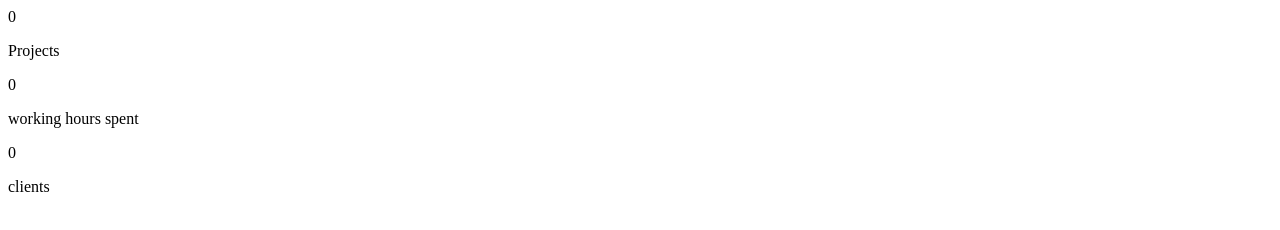
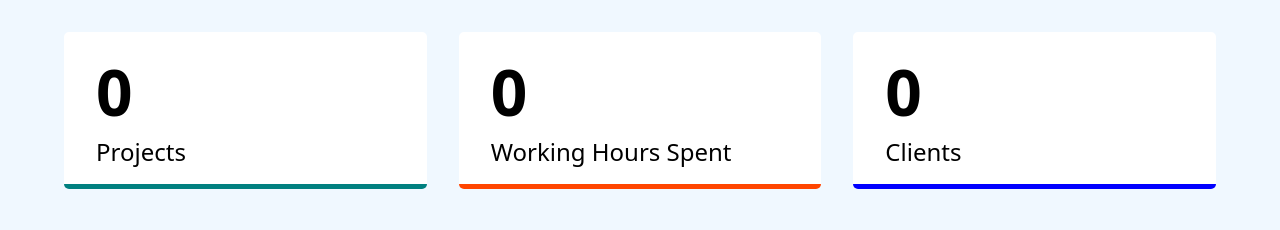
Before and after one commit to sun-n-y/numbers, a plain HTML site: page index.html in a window 1280 px wide. Drawn offline with Linux system fonts and the light colour scheme.

Commit message:
add numbers css

```diff
--- a/index.html
+++ b/index.html
@@ -9,9 +9,10 @@
 </head>
 
 <body>
+    <main>
         <div class="countdown-container">
             <span class="value" data-value="500">0</span>
-        <p class="text">Projects</p>
+            <p class="text">projects</p>
         </div>
         <div class="countdown-container">
             <span class="value" data-value="117000">0</span>
@@ -21,6 +22,7 @@
             <span class="value" data-value="1800">0</span>
             <p class="text">clients</p>
         </div>
+    </main>
     <script src="app.js"></script>
 </body>
 
--- a/styles.css
+++ b/styles.css
@@ -0,0 +1,61 @@
+* {
+    margin: 0;
+    padding: 0;
+    box-sizing: border-box;
+}
+
+body {
+    font-family: system-ui, -apple-system, BlinkMacSystemFont, 'Segoe UI', Roboto, Oxygen, Ubuntu, Cantarell, 'Open Sans', 'Helvetica Neue', sans-serif;
+    height: 100vh;
+    background-color: aliceblue;
+}
+
+main {
+    margin: 2rem auto;
+    display: grid;
+    gap: 2rem;
+    width: 90vw;
+    max-width: 1170px;
+}
+
+@media screen and (min-width:600px) {
+    main {
+        grid-template-columns: 1fr 1fr;
+    }
+}
+
+@media screen and (min-width:900px) {
+    main {
+        grid-template-columns: 1fr 1fr 1fr;
+    }
+}
+
+.countdown-container {
+    background-color: white;
+    padding: 1rem 2rem;
+    border-bottom: 5px solid transparent;
+    border-radius: 5px;
+    max-width: 600px;
+}
+
+.value {
+    font-size: 4rem;
+    font-weight: bold;
+}
+
+.text {
+    text-transform: capitalize;
+    font-size: 1.5rem;
+}
+
+.countdown-container:nth-child(1) {
+    border-color: teal;
+}
+
+.countdown-container:nth-child(2) {
+    border-color: orangered;
+}
+
+.countdown-container:nth-child(3) {
+    border-color: blue;
+}
```
Lines whose indentation alone changed are shown as unchanged.
